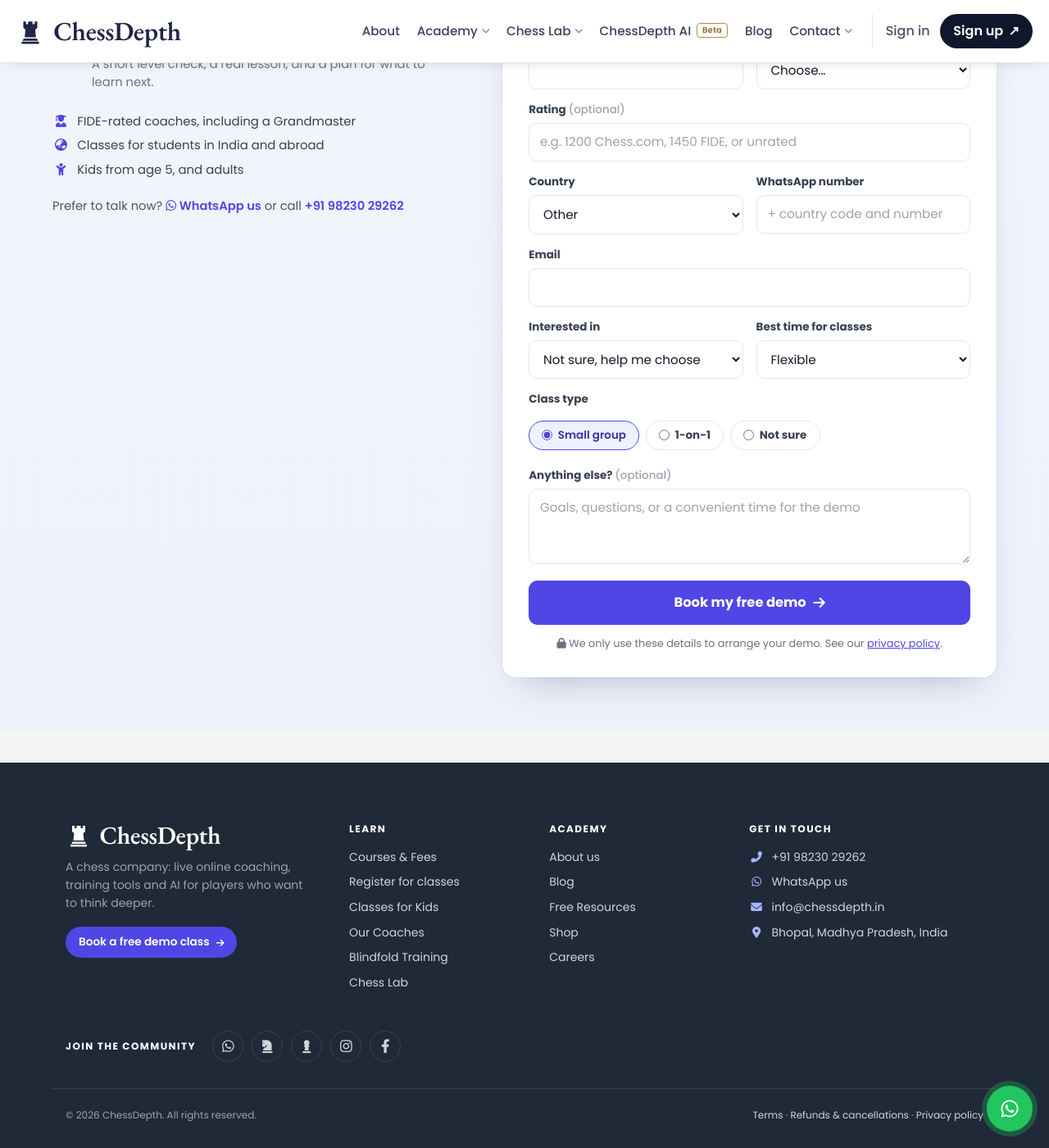
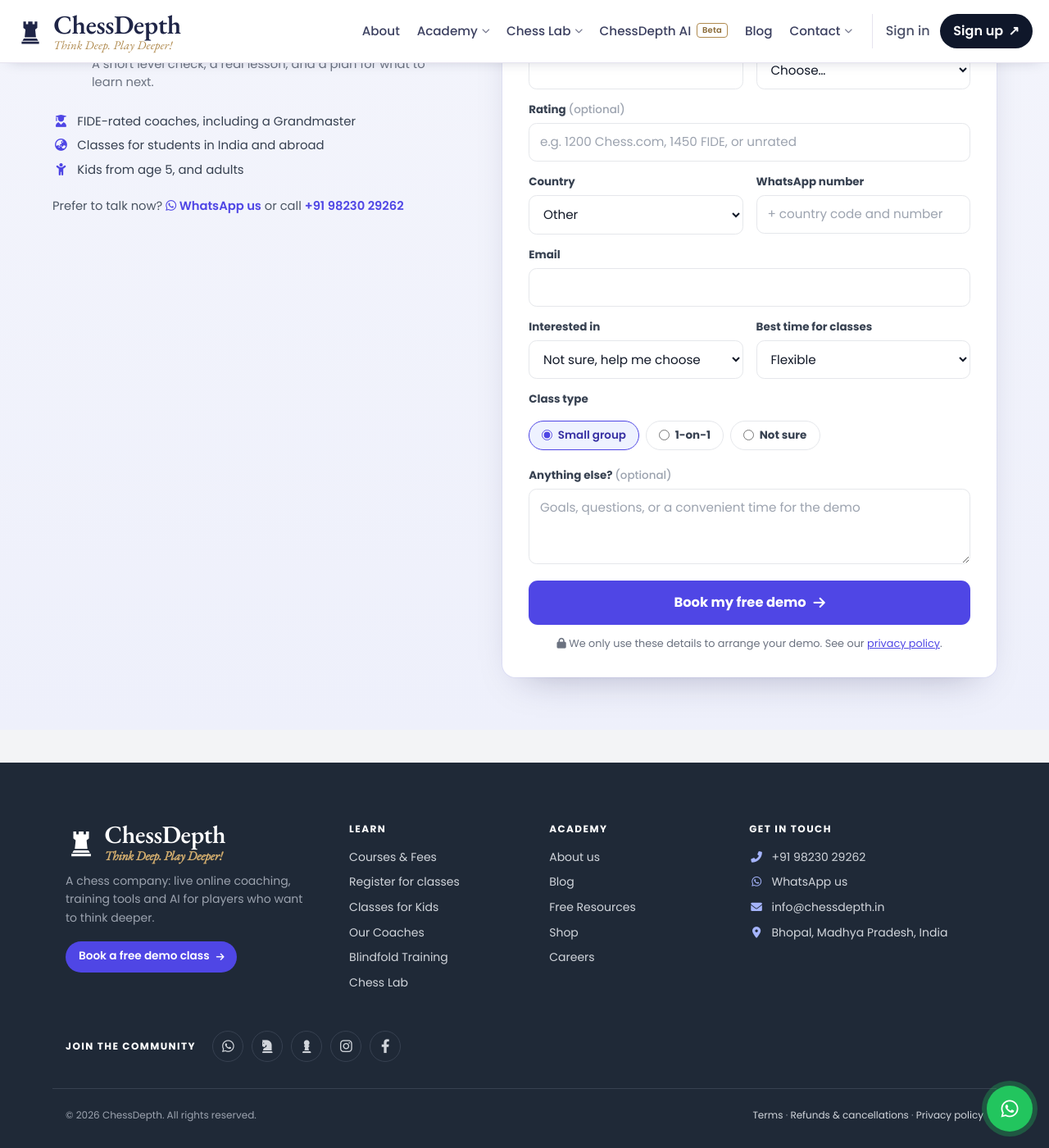
Before and after one commit to Sourabhjoshi1/Chess-Depth, a Jekyll site: the page built from index.html, in a window 1280 px wide and 1400 px high, scrolled down 5285 px. Shown: the whole window at 82% size. Built offline with Jekyll 4.4.1, drawn with Linux system fonts in a browser that asks for light colours; comment, search, counter and statistics services are not loaded.

Commit message:
Tagline 'Think Deep. Play Deeper!' under the ChessDepth name in the header and footer
Co-Authored-By: Claude Fable 5.2 <noreply@anthropic.com>
Claude-Session: https://claude.ai/code/session_017ZwxdNZGtw2tXrZdE2ZP9f

```diff
--- a/_config.yml
+++ b/_config.yml
@@ -1,6 +1,7 @@
 # ChessDepth - site settings
 # Change contact details here once and they update on every page.
 title: ChessDepth
+tagline: "Think Deep. Play Deeper!"   # shown under the ChessDepth name in the header and footer
 academy_name: ChessDepth Academy   # the classes side of the company
 registration_form: "https://docs.google.com/forms/d/e/1FAIpQLSd7Bx45e2gErWVgoOZHn_qiYUCT_GVfMoftuEuXgAgQuQ95YQ/viewform"   # Google Form shown on /register/
 description: "A chess company: live online coaching, training tools and AI for players who want to think deeper."
--- a/_includes/footer.html
+++ b/_includes/footer.html
@@ -2,7 +2,7 @@
 <footer class="cd-footer bg-gray-800 text-gray-300 pb-6 mt-10">
     <div class="max-w-6xl mx-auto px-4 cd-foot-grid">
       <div class="cd-foot-brand">
-        <a href="/" class="cd-foot-logo" aria-label="{{ site.title }} home">{% include logo-mark.html %}<span>{{ site.title }}</span></a>
+        <a href="/" class="cd-foot-logo" aria-label="{{ site.title }} home">{% include logo-mark.html %}<span class="cd-foot-text"><span>{{ site.title }}</span>{% if site.tagline %}<em>{{ site.tagline }}</em>{% endif %}</span></a>
         <p class="cd-foot-tag">{{ site.description }}</p>
         <a href="/#inquiry" class="cd-foot-cta">Book a free demo class <i class="fas fa-arrow-right"></i></a>
       </div>
--- a/_includes/header.html
+++ b/_includes/header.html
@@ -16,7 +16,7 @@
     <div class="cd-wrap cd-header-inner">
       <a href="/" class="cd-brand">
         {% include logo-mark.html %}
-        <span class="cd-brand-text"><span class="cd-brand-name">ChessDepth</span></span>
+        <span class="cd-brand-text"><span class="cd-brand-name">ChessDepth</span>{% if site.tagline %}<span class="cd-brand-sub">{{ site.tagline }}</span>{% endif %}</span>
       </a>
       <nav id="main-nav" aria-label="Primary" class="cd-nav">
         {%- for item in site.data.navigation %}
--- a/assets/css/site.css
+++ b/assets/css/site.css
@@ -341,3 +341,12 @@ a.cd-foot-logo { display: inline-flex; align-items: center; gap: .6rem; color: #
 a.cd-foot-logo .cd-mark { width: 32px; height: 32px; color: #fff; }
 a.cd-foot-logo span { font-family: 'EB Garamond', Georgia, 'Times New Roman', serif; font-weight: 600; font-size: 1.9rem; letter-spacing: -.01em; line-height: 1; }
 a.cd-foot-logo:hover { color: #fff; opacity: .9; }
+
+/* Tagline under the ChessDepth name (header and footer) */
+.cd-brand-sub { font-size: .92rem; letter-spacing: .01em; white-space: nowrap; margin-top: .12rem; color: var(--cd-brass); }
+html.dark .cd-brand-sub { color: #d2ad6e; }
+@media (max-width: 767px) { .cd-brand-sub { font-size: .8rem; margin-top: .05rem; } }
+@media (max-width: 400px) { .cd-brand-sub { font-size: .72rem; } }
+a.cd-foot-logo .cd-foot-text { display: flex; flex-direction: column; line-height: 1; }
+a.cd-foot-logo .cd-foot-text em { font-family: 'EB Garamond', Georgia, serif; font-style: italic; font-size: .98rem; color: #d2ad6e; margin-top: .2rem; white-space: nowrap; }
+a.cd-foot-logo .cd-mark { width: 38px; height: 38px; }
--- a/llms.txt
+++ b/llms.txt
@@ -4,6 +4,8 @@ permalink: /llms.txt
 sitemap: false
 ---
 # {{ site.title }}
+
+Tagline: {{ site.tagline }}
 
 > ChessDepth is a chess company based in Bhopal, India. Its coaching arm, ChessDepth Academy, teaches live online chess classes to children (from about age 5) and adults, from complete beginners to tournament players, with FIDE-rated coaches including Grandmaster Daniel Gormally. Students join from India and abroad. ChessDepth also builds its own training tools: the Chess Lab (68 courses, puzzles, endgame and positional training), a daily chess puzzle, a blindfold chess trainer, a screenshot-to-FEN tool (ChessDepth AI), free printable worksheets and a chess blog.
 
```
